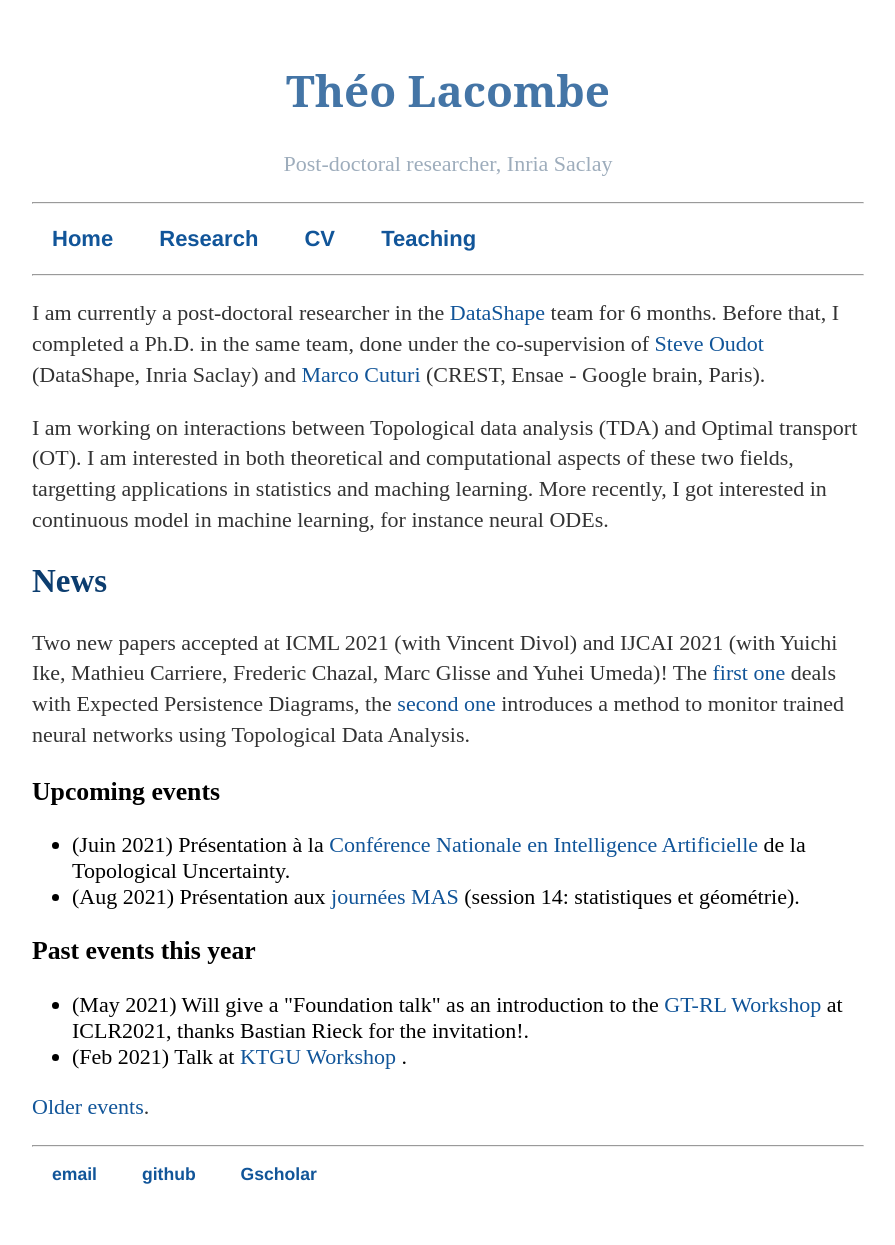
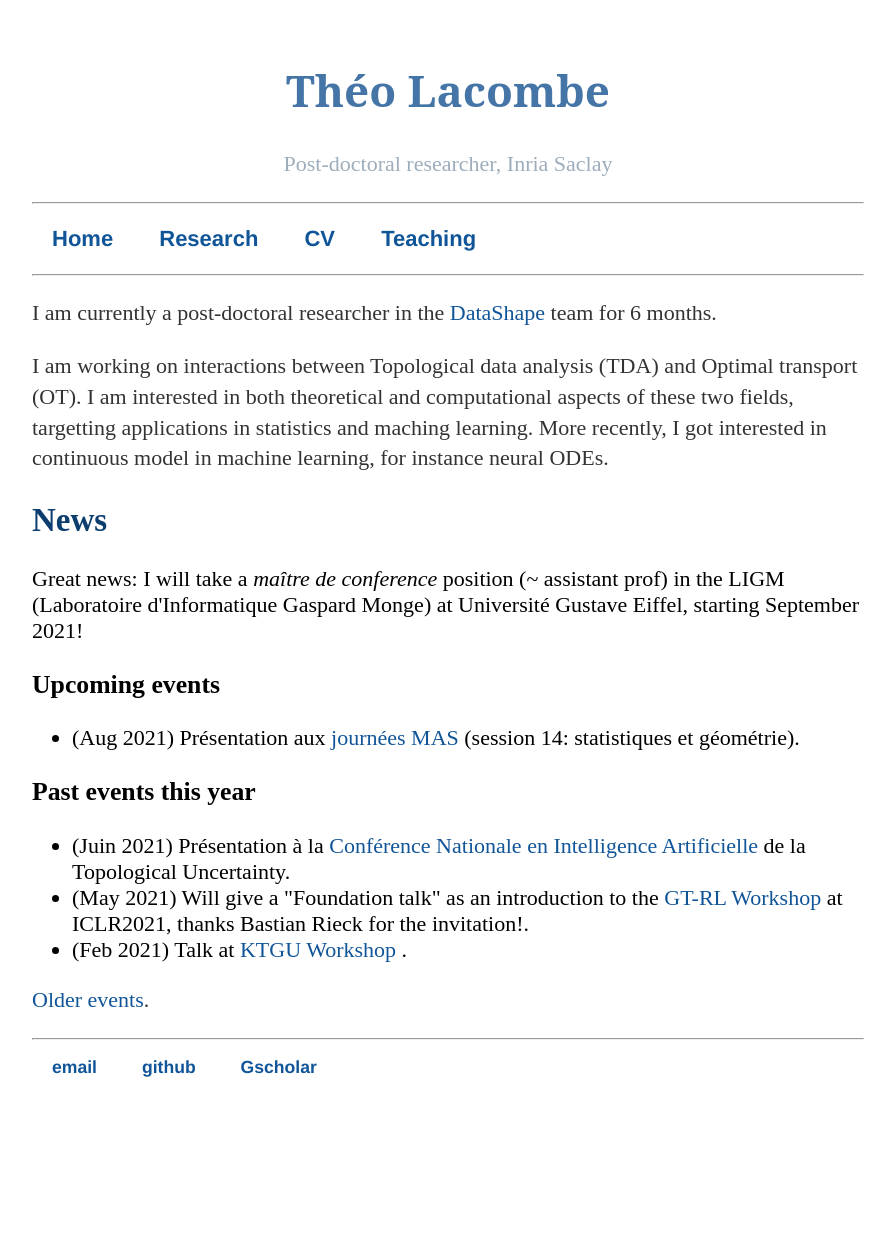
Before and after one commit to tlacombe/tlacombe.github.io, a Jekyll site: the page built from index.html, in a window 1280 px wide. Shown: the whole page, without its empty margins (192-1087 px from the left). Built offline with Jekyll 4.4.1, drawn with Linux system fonts in a browser that asks for light colours; after the commit the page ends 1138 px from its top, so only the background shows below that.

Commit message:
update news

```diff
--- a/index.html
+++ b/index.html
@@ -3,23 +3,22 @@ layout: default
 title: Théo Lacombe's webpage
 ---
 <div class="blurb">
-    <p>I am currently a post-doctoral researcher in the <a href="https://team.inria.fr/datashape/">DataShape</a> team for 6 months. Before that, I completed a Ph.D. in the same team, done under the co-supervision of <a href="http://geometrica.saclay.inria.fr/team/Steve.Oudot/">Steve Oudot</a> (DataShape, Inria Saclay) and <a href="http://marcocuturi.net">Marco Cuturi</a> (CREST, Ensae - Google brain, Paris).</p>
-
+    <p>I am currently a post-doctoral researcher in the <a href="https://team.inria.fr/datashape/">DataShape</a> team for 6 months. </p>
+    <!--Before that, I completed a Ph.D. in the same team, done under the co-supervision of <a href="http://geometrica.saclay.inria.fr/team/Steve.Oudot/">Steve Oudot</a> (DataShape, Inria Saclay) and <a href="http://marcocuturi.net">Marco Cuturi</a> (CREST, Ensae - Google brain, Paris).-->
 	<p>
 		I am working on interactions between Topological data analysis (TDA) and Optimal transport (OT). I am interested in both theoretical and computational aspects of these two fields, targetting applications in statistics and maching learning. More recently, I got interested in continuous model in machine learning, for instance neural ODEs.
 	</p>
 
     <h2> News </h2>
-    <p> Two new papers accepted at ICML 2021 (with Vincent Divol) and IJCAI 2021 (with Yuichi Ike, Mathieu Carriere, Frederic Chazal, Marc Glisse and Yuhei Umeda)! The <a href="https://arxiv.org/pdf/2105.04852.pdf">first one</a> deals with Expected Persistence Diagrams, the <a href="https://arxiv.org/pdf/2105.04404.pdf">second one</a> introduces a method to monitor trained neural networks using Topological Data Analysis.</p>
-	<!--	<p> I will then do a Post-doc in Japan in <a href="https://sites.google.com/site/yasuakihiraoka/">Yasuaki Hiraoka</a>'s team (University of Kyoto, RIKEN AIP)! Got a Fellowship from the <a href="https://www.jsps.go.jp/english/e-ippan/index.html">JSPS (Standard)</a>.</p> -->
+    	Great news: I will take a <i>maître de conference</i> position (~ assistant prof) in the LIGM (Laboratoire d'Informatique Gaspard Monge) at Université Gustave Eiffel, starting September 2021!
 	<h3> Upcoming events</h3>
 	<ul>
-		<li> (Juin 2021) Présentation à la <a href='https://www.pfia2021.fr/conferences/cnia/'>Conférence Nationale en Intelligence Artificielle </a> de la Topological Uncertainty.</li>
 		<li> (Aug 2021) Présentation aux <a href='https://mas2020.sciencesconf.org/'>journées MAS</a> (session 14: statistiques et géométrie).
 	</ul>
 
         <h3> Past events this year</h3>
 	<ul>
+		<li> (Juin 2021) Présentation à la <a href='https://www.pfia2021.fr/conferences/cnia/'>Conférence Nationale en Intelligence Artificielle </a> de la Topological Uncertainty.</li>
 		<li>(May 2021) Will give a "Foundation talk" as an introduction to the <a href="https://gt-rl.github.io/">GT-RL Workshop</a> at ICLR2021, thanks Bastian Rieck for the invitation!.</li>
 		<li> (Feb 2021) Talk at <a href='https://www.math.kyoto-u.ac.jp/~k.takao/KTGU/6thWorkshop/'>KTGU Workshop </a>.</li>
 	</ul>
```
